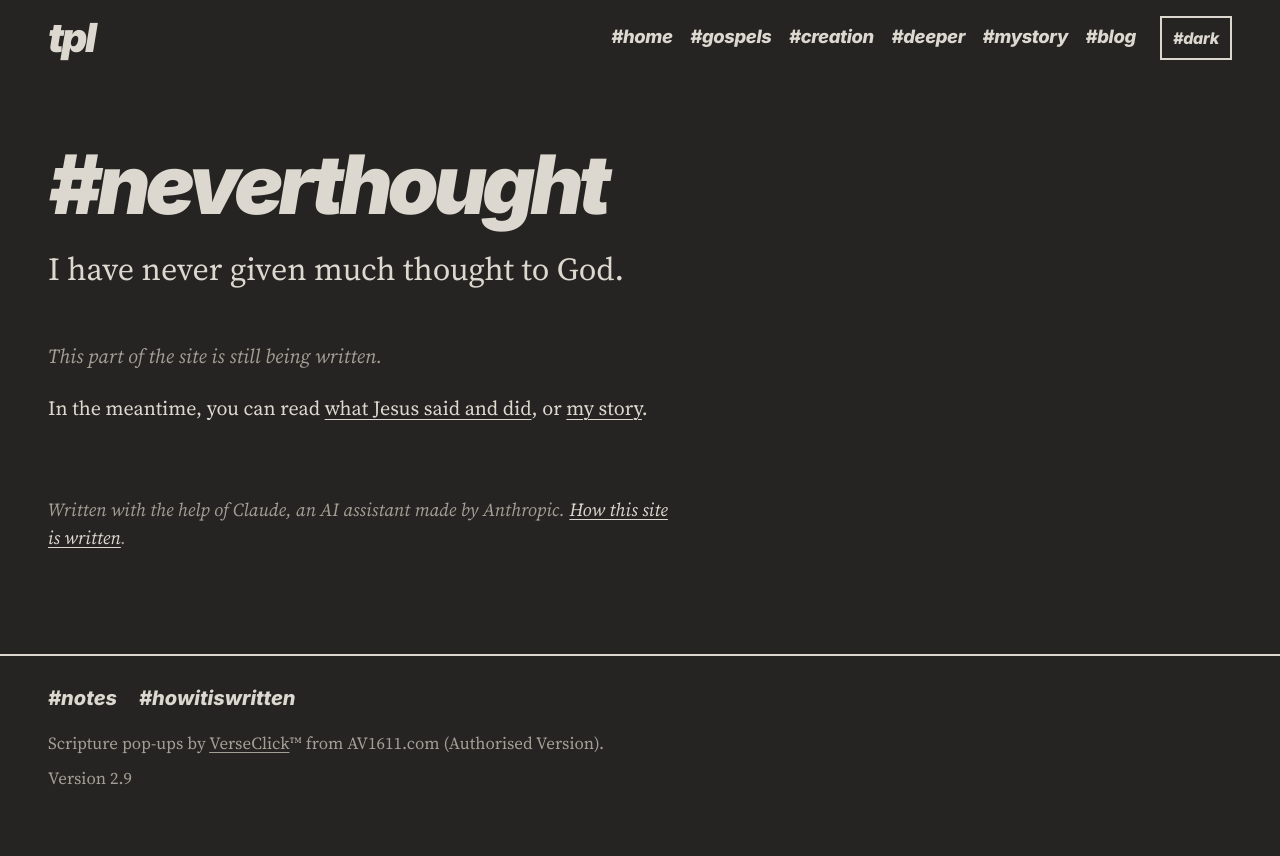
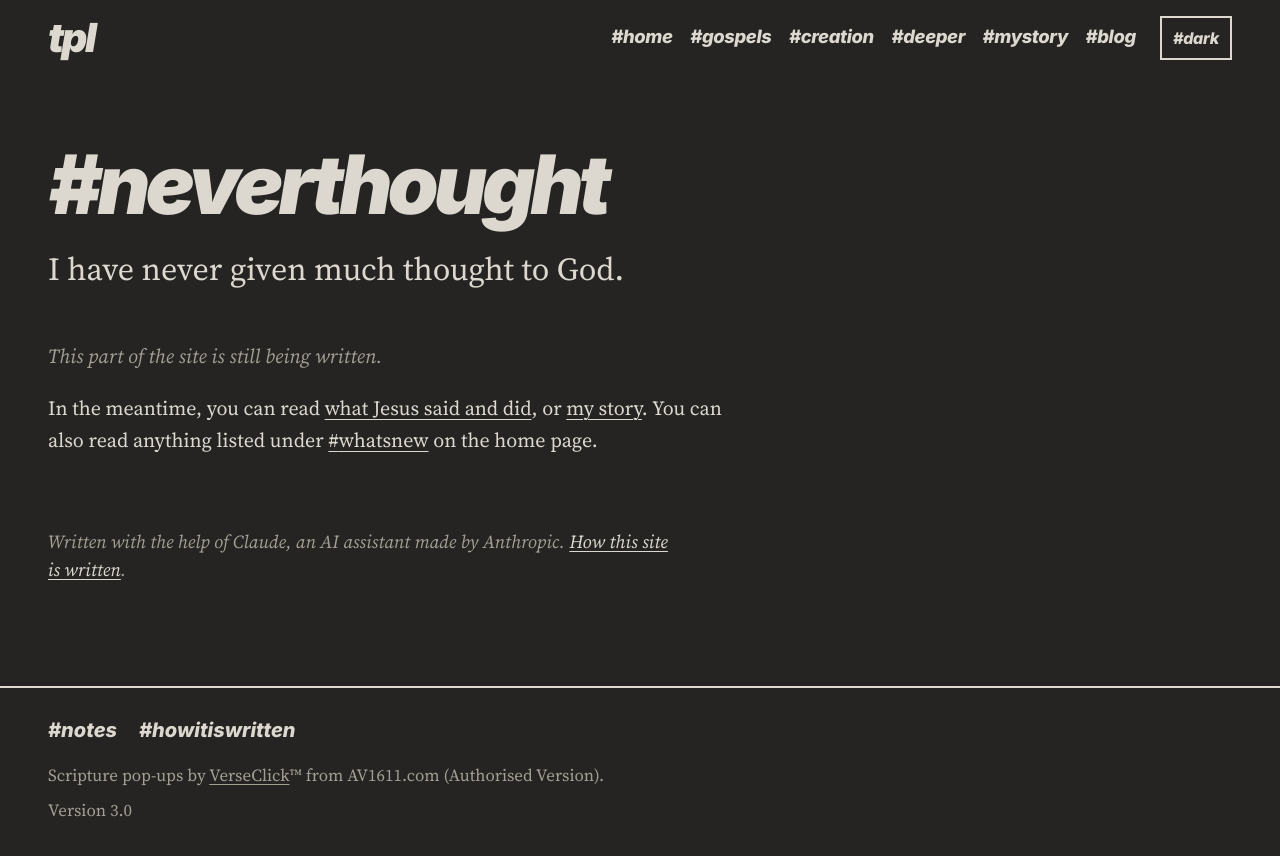
Before and after one commit to ForestWalkUK/truthpeaceandlove, a Jekyll site: the page built from never-thought/index.md, in a window 1280 px wide. Shown: the top 856 px of the page. Built offline with Jekyll 4.4.1, drawn with Linux system fonts in a browser that asks for light colours.

Commit message:
v3.0: section placeholders point readers to #whatsnew
- "Still being written" section pages now add: "You can also read anything listed under #whatsnew on the home page."
- Shown only when something has been posted in the past month
- Added _includes/whatsnew-mention.html

```diff
--- a/PROJECT-STATE.txt
+++ b/PROJECT-STATE.txt
@@ -1,7 +1,7 @@
 Truth, Peace and Love - PROJECT STATE
 =====================================
-Version: 2.9 (30th October, A.D. 2026)
-Archive: truthpeaceandlove-v2.9.zip
+Version: 3.0 (30th October, A.D. 2026)
+Archive: truthpeaceandlove-v3.0.zip
 
 What the site is
 ----------------
--- a/_config.yml
+++ b/_config.yml
@@ -3,7 +3,7 @@ lang: en-GB
 url: "https://forestwalkuk.github.io"
 baseurl: "/truthpeaceandlove"
 markdown: kramdown
-site_version: "2.9"
+site_version: "3.0"
 strapline: Found in Jesus Christ
 exclude:
   - README.md
--- /dev/null
+++ b/_includes/whatsnew-mention.html
@@ -0,0 +1,6 @@
+{% comment %}
+A sentence pointing readers to #whatsnew on the home page (v3.0), for "still being written"
+places. It appears only when something has been posted in the past month (the same rule as
+#whatsnew itself: blog posts, and pages with a "date:" line). Checked when the site builds,
+and again by the reader's calendar, so it never points to an empty list.
+{% endcomment %}{% assign wn_newest = "" %}{% if site.posts.size > 0 %}{% assign wn_newest = site.posts.first.date | date: "%Y-%m-%d" %}{% endif %}{% for p in site.pages %}{% if p.date %}{% assign wn_d = p.date | date: "%Y-%m-%d" %}{% if wn_d > wn_newest %}{% assign wn_newest = wn_d %}{% endif %}{% endif %}{% endfor %}{% assign wn_cutoff = site.time | date: "%s" | minus: 2764800 | date: "%Y-%m-%d" %}{% if wn_newest != "" and wn_newest >= wn_cutoff %}<span class="wn-mention" data-newest="{{ wn_newest }}" hidden> You can also read anything listed under <a href="{{ '/' | relative_url }}#whatsnew"><span class="hash">#</span>whatsnew</a> on the home page.</span><script>(function(){var s=document.currentScript.previousElementSibling,p=s.getAttribute("data-newest").split("-"),d=new Date(+p[0],p[1]-1,+p[2]),l=new Date();l.setMonth(l.getMonth()-1);l.setHours(0,0,0,0);if(d>=l)s.hidden=false})();</script>{% endif %}
--- a/_layouts/section.html
+++ b/_layouts/section.html
@@ -29,6 +29,6 @@ A section's front page (a door page, Creation, Going Deeper...). It lists, autom
 {% else %}
 <div class="empty">
 <p>This part of the site is still being written.</p>
-<p>In the meantime, you can read <a href="{{ '/gospels/' | relative_url }}">what Jesus said and did</a>, or <a href="{{ '/my-story/' | relative_url }}">my story</a>.</p>
+<p>In the meantime, you can read <a href="{{ '/gospels/' | relative_url }}">what Jesus said and did</a>, or <a href="{{ '/my-story/' | relative_url }}">my story</a>.{% include whatsnew-mention.html %}</p>
 </div>
 {% endif %}
--- a/assets/css/style.css
+++ b/assets/css/style.css
@@ -1,4 +1,4 @@
-/* Truth, Peace and Love - style.css - version 2.9 (typographic design) */
+/* Truth, Peace and Love - style.css - version 3.0 (typographic design) */
 
 /* Typefaces (SIL Open Font Licence), self-hosted:
    Source Serif 4 for reading (assets/fonts/OFL.txt);
```
Also changed, not shown: CHANGELOG.txt.
